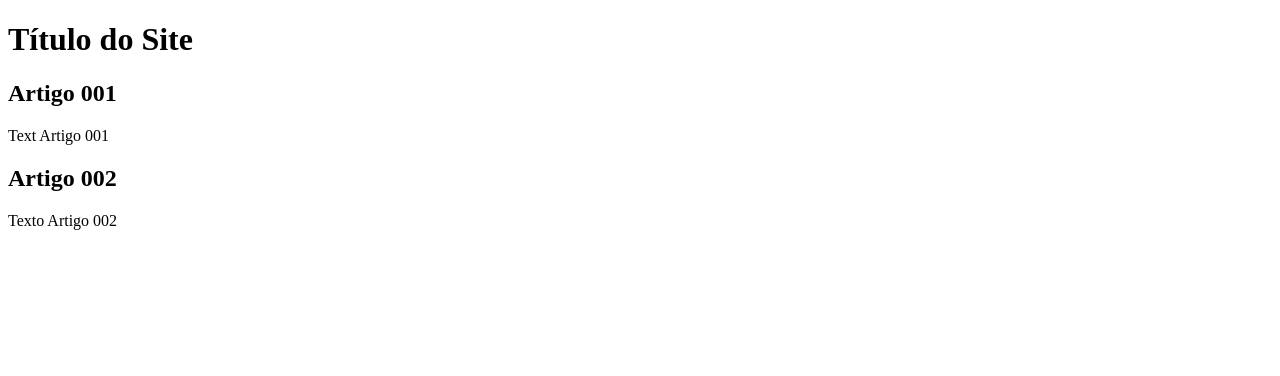
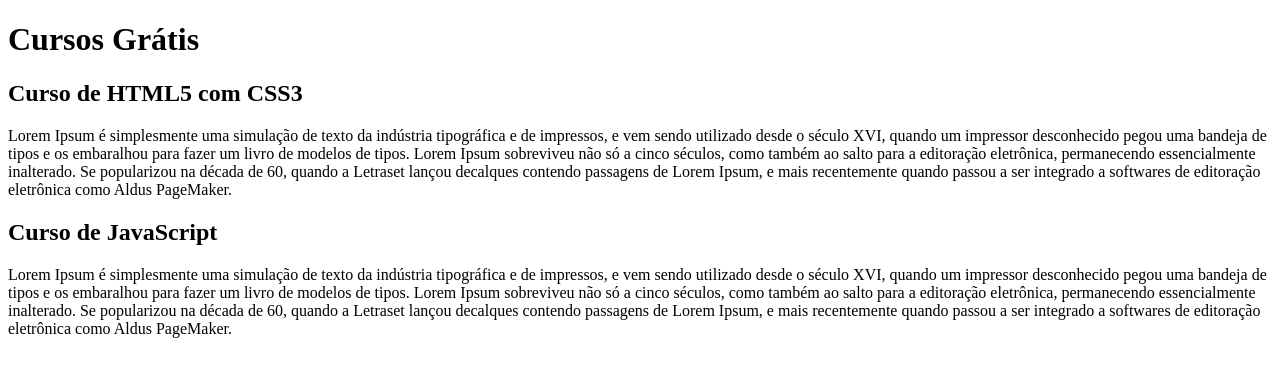
Before and after one commit to RenilsonSantana/projeto-site, a plain HTML site: page index.html in a window 1280 px wide. Drawn offline with Linux system fonts and the light colour scheme.

Commit message:
comecei a escrever o conteúdo

```diff
--- a/index.html
+++ b/index.html
@@ -8,15 +8,15 @@
 	<body>
 		<main>
 			<header>
-				<h1>Título do Site</h1>
+				<h1>Cursos Grátis</h1>
 			</header>
 			<article>
-				<h2>Artigo 001</h2>
-				<p>Text Artigo 001</p>
+				<h2>Curso de HTML5 com CSS3</h2>
+				<p>Lorem Ipsum é simplesmente uma simulação de texto da indústria tipográfica e de impressos, e vem sendo utilizado desde o século XVI, quando um impressor desconhecido pegou uma bandeja de tipos e os embaralhou para fazer um livro de modelos de tipos. Lorem Ipsum sobreviveu não só a cinco séculos, como também ao salto para a editoração eletrônica, permanecendo essencialmente inalterado. Se popularizou na década de 60, quando a Letraset lançou decalques contendo passagens de Lorem Ipsum, e mais recentemente quando passou a ser integrado a softwares de editoração eletrônica como Aldus PageMaker.</p>
 			</article>
 			<article>
-				<h2>Artigo 002</h2>
-				<p>Texto Artigo 002</p>
+				<h2>Curso de JavaScript</h2>
+				<p>Lorem Ipsum é simplesmente uma simulação de texto da indústria tipográfica e de impressos, e vem sendo utilizado desde o século XVI, quando um impressor desconhecido pegou uma bandeja de tipos e os embaralhou para fazer um livro de modelos de tipos. Lorem Ipsum sobreviveu não só a cinco séculos, como também ao salto para a editoração eletrônica, permanecendo essencialmente inalterado. Se popularizou na década de 60, quando a Letraset lançou decalques contendo passagens de Lorem Ipsum, e mais recentemente quando passou a ser integrado a softwares de editoração eletrônica como Aldus PageMaker.</p>
 			</article>
 		</main>
 	</body>
```
